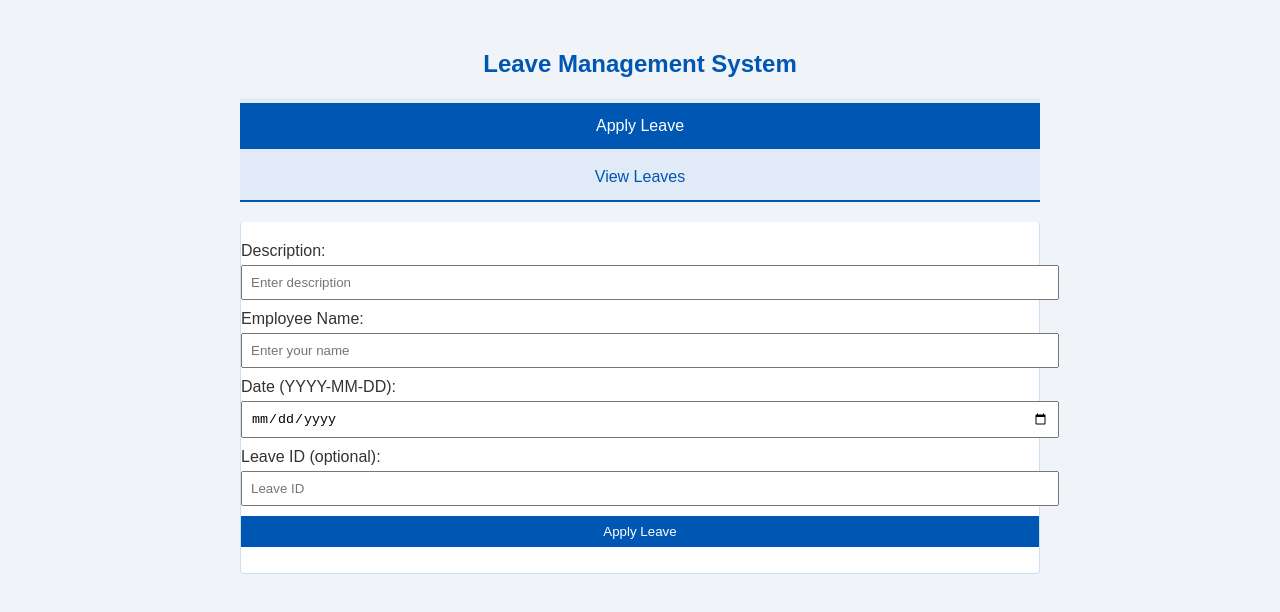
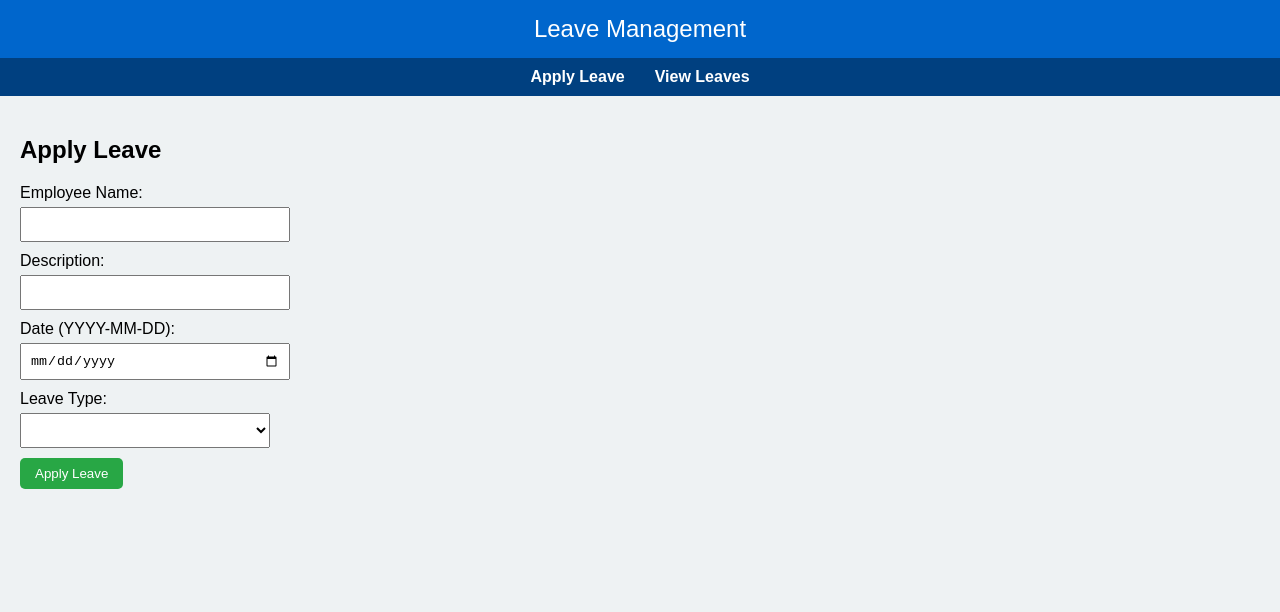
Before and after one commit to vignesh1892/leave_management_app, a plain HTML site: page ui/index.html in a window 1280 px wide. Drawn offline with Linux system fonts and the light colour scheme; no server answers.

Commit message:
Leave app

```diff
--- a/ui/index.html
+++ b/ui/index.html
@@ -1,184 +1,188 @@
 <!DOCTYPE html>
-<html lang="en">
+<html>
 <head>
-<meta charset="UTF-8">
-<meta name="viewport" content="width=device-width, initial-scale=1.0">
-<title>Leave Management System</title>
+    <title>Leave Management - Inceptez</title>
     <style>
+        /* === Theme === */
         body {
             font-family: Arial, sans-serif;
-        background-color: #f0f4f8;
-        color: #333;
-        max-width: 800px;
-        margin: 20px auto;
+            margin: 0;
+            padding: 0;
+            background: #eef2f3;  /* softer background */
+        }
+        header {
+            background: #0066cc;   /* blue header */
+            color: white;
+            padding: 15px;
+            text-align: center;
+            font-size: 24px;
+        }
+        nav {
+            background: #004080;   /* darker blue */
             padding: 10px;
+            display: flex;
+            justify-content: center;
         }
-
-    h2 { text-align: center; color: #0056b3; }
-
-    /* Tabs */
-    .tab {
-        overflow: hidden;
-        border-bottom: 2px solid #0056b3;
-        background-color: #e0ebf7;
-        margin-bottom: 20px;
+        nav a {
+            color: white;
+            margin: 0 15px;
+            text-decoration: none;
+            font-weight: bold;
         }
-
-    .tab button {
-        background-color: inherit;
-        float: left;
+        nav a:hover {
+            text-decoration: underline;
+        }
+        section {
+            display: none;
+            padding: 20px;
+        }
+        section.active {
+            display: block;
+        }
+        label {
+            display: block;
+            margin-top: 10px;
+        }
+        input, select {
+            padding: 8px;
+            width: 250px;
+            margin-top: 5px;
+        }
+        button {
+            padding: 8px 15px;
+            background-color: #28a745;
+            color: white;
+            cursor: pointer;
             border: none;
-        outline: none;
+            margin-top: 10px;
+            display: block;
+            border-radius: 5px;
+        }
+        table {
+            border-collapse: collapse;
+            width: 100%;
+            margin-top: 20px;
+            background: white;
+        }
+        th, td {
+            border: 1px solid #ccc;
+            padding: 10px;
+            text-align: left;
+        }
+        th {
+            background: #d9e6f2;
+        }
+        .delete-link {
+            color: red;
             cursor: pointer;
-        padding: 14px 20px;
-        transition: 0.3s;
-        font-size: 16px;
-        color: #0056b3;
+            text-decoration: underline;
         }
-
-    .tab button:hover {
-        background-color: #cce0f4;
-    }
-
-    .tab button.active {
-        background-color: #0056b3;
-        color: white;
-    }
-
-    .tabcontent {
-        display: none;
-        padding: 10px 0;
-        background-color: #ffffff;
-        border: 1px solid #cce0f4;
-        border-top: none;
-        border-radius: 4px;
-    }
-
-    label { display: block; margin: 10px 0 5px; }
-    input, button { padding: 8px; width: 100%; margin-top: 5px; }
-    button { background-color: #0056b3; color: white; border: none; cursor: pointer; }
-    button:hover { background-color: #003f7f; }
-
-    table { width: 100%; border-collapse: collapse; margin-top: 10px; }
-    th, td { border: 1px solid #ccc; padding: 8px; text-align: left; }
-    th { background-color: #cce0f4; }
-
         .message { margin-top: 10px; color: green; }
         .error { color: red; }
     </style>
 </head>
 <body>
+<header>Leave Management</header>
+<nav>
+    <a href="#" onclick="showSection('add')">Apply Leave</a>
+    <a href="#" onclick="showSection('view')">View Leaves</a>
+</nav>
 
-<h2>Leave Management System</h2>
+<!-- Apply Leave -->
+<section id="add" class="active">
+    <h2>Apply Leave</h2>
+    <form id="leaveForm">
+        <label>Employee Name:</label>
+        <input type="text" id="empname" required>
+        <label>Description:</label>
+        <input type="text" id="description" required>
+        <label>Date (YYYY-MM-DD):</label>
+        <input type="date" id="date" required>
+        <label>Leave Type:</label>
+        <select id="leave_id" required></select>
+        <button type="submit">Apply Leave</button>
+    </form>
+    <p id="status"></p>
+</section>
 
-<div class="tab">
-  <button class="tablinks active" onclick="openTab(event, 'ApplyLeave')">Apply Leave</button>
-  <button class="tablinks" onclick="openTab(event, 'ViewLeaves')">View Leaves</button>
-</div>
-
-<!-- Apply Leave Tab -->
-<div id="ApplyLeave" class="tabcontent" style="display:block;">
-    <label>Description:
-        <input type="text" id="description" placeholder="Enter description">
-    </label>
-    <label>Employee Name:
-        <input type="text" id="empname" placeholder="Enter your name">
-    </label>
-    <label>Date (YYYY-MM-DD):
-        <input type="date" id="date">
-    </label>
-    <label>Leave ID (optional):
-        <input type="number" id="leave_id" placeholder="Leave ID">
-    </label>
-    <button onclick="applyLeave()">Apply Leave</button>
-    <p id="apply-message" class="message"></p>
-</div>
-
-<!-- View Leaves Tab -->
-<div id="ViewLeaves" class="tabcontent">
-    <button onclick="getLeaves()">Fetch Leaves</button>
-    <table id="leaves-table">
+<!-- View Leaves -->
+<section id="view">
+    <h2>Leaves Types</h2>
+    <table id="leavesTable">
         <thead>
-            <tr><th>ID</th><th>Name</th></tr>
+            <tr>
+                <th>ID</th>
+                <th>NAME</th>
+            </tr>
         </thead>
         <tbody></tbody>
     </table>
-    <p id="fetch-message" class="message"></p>
-</div>
+    <button onclick="loadLeaves()">Refresh</button>
+</section>
 
 <script>
-const BASE_URL = "http://localhost:5000"; // Replace with your backend URL
+    const API_URL = "http://127.0.0.1:8000"; // your backend URL
 
-// Tab switching
-function openTab(evt, tabName) {
-    const tabcontent = document.getElementsByClassName("tabcontent");
-    for (let i = 0; i < tabcontent.length; i++) {
-        tabcontent[i].style.display = "none";
+    function showSection(id) {
+        document.querySelectorAll("section").forEach(sec => sec.classList.remove("active"));
+        document.getElementById(id).classList.add("active");
+        if (id === "add") loadLeaveTypes();
     }
 
-    const tablinks = document.getElementsByClassName("tablinks");
-    for (let i = 0; i < tablinks.length; i++) {
-        tablinks[i].className = tablinks[i].className.replace(" active", "");
-    }
-
-    document.getElementById(tabName).style.display = "block";
-    evt.currentTarget.className += " active";
+    // Load leave types
+    function loadLeaveTypes() {
+        fetch(`${API_URL}/get_leaves`)
+        .then(res => res.json())
+        .then(data => {
+            const select = document.getElementById("leave_id");
+            select.innerHTML = "";
+            data.forEach(lv => select.innerHTML += `<option value="${lv.id}">${lv.name}</option>`);
+        });
     }
 
     // Apply Leave
-function applyLeave() {
-    const description = document.getElementById("description").value;
-    const empname = document.getElementById("empname").value;
-    const date = document.getElementById("date").value;
-    let leave_id = document.getElementById("leave_id").value;
-    leave_id = leave_id ? parseInt(leave_id) : null;
-
-    const payload = { description, empname, date, leave_id };
-
-    fetch(`${BASE_URL}/add_leave`, {
+    document.getElementById("leaveForm").addEventListener("submit", function(e) {
+        e.preventDefault();
+        const data = {
+            empname: document.getElementById("empname").value,
+            description: document.getElementById("description").value,
+            date: document.getElementById("date").value,
+            leave_id: parseInt(document.getElementById("leave_id").value)
+        };
+        fetch(`${API_URL}/add_leave`, {
             method: "POST",
             headers: { "Content-Type": "application/json" },
-        body: JSON.stringify(payload)
+            body: JSON.stringify(data)
         })
         .then(res => res.json())
+        .then(() => {
+            document.getElementById("status").innerText = "Leave applied!";
+            this.reset();
+            loadLeaveTypes();
+            loadLeaves();
+        })
+        .catch(() => document.getElementById("status").innerText = "Error applying leave");
+    });
+
+    // View Leaves
+    function loadLeaves() {
+        fetch(`${API_URL}/get_leaves`)
+        .then(res => res.json())
         .then(data => {
-        document.getElementById("apply-message").textContent = "Leave applied successfully!";
-        console.log("Applied:", data);
-    })
-    .catch(err => {
-        const msg = document.getElementById("apply-message");
-        msg.textContent = "Failed to apply leave.";
-        msg.classList.add("error");
-        console.error("Error:", err);
+            const tbody = document.querySelector("#leavesTable tbody");
+            tbody.innerHTML = "";
+            data.forEach(lv => {
+                tbody.innerHTML += `<tr>
+                    <td>${lv.id}</td>
+                    <td>${lv.name}</td>
+                </tr>`;
+            });
         });
     }
 
-// Fetch Leaves
-function getLeaves() {
-    fetch(`${BASE_URL}/get_leaves`)
-    .then(res => res.json())
-    .then(data => {
-        const tbody = document.querySelector("#leaves-table tbody");
-        tbody.innerHTML = "";
-        if (!data || data.length === 0) {
-            document.getElementById("fetch-message").textContent = "No leaves found.";
-            return;
-        }
-        data.forEach(leave => {
-            const tr = document.createElement("tr");
-            tr.innerHTML = `<td>${leave.id || "-"}</td><td>${leave.name || "-"}</td>`;
-            tbody.appendChild(tr);
-        });
-        document.getElementById("fetch-message").textContent = `Fetched ${data.length} leaves.`;
-    })
-    .catch(err => {
-        const msg = document.getElementById("fetch-message");
-        msg.textContent = "Failed to fetch leaves.";
-        msg.classList.add("error");
-        console.error("Error:", err);
-    });
-}
+    // Initial load
+    loadLeaveTypes();
+    loadLeaves();
 </script>
-
 </body>
 </html>
```
Also changed, not shown: app/leave_logger.txt. Lines whose indentation alone changed are shown as unchanged.
